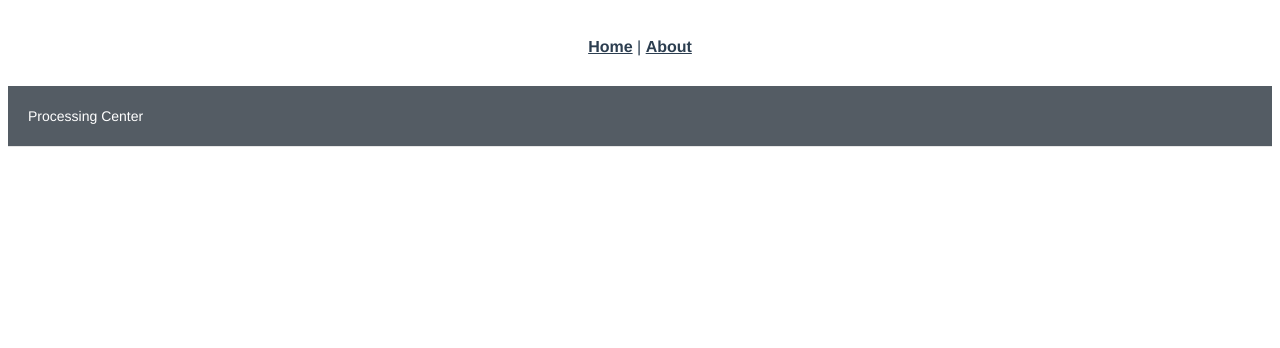
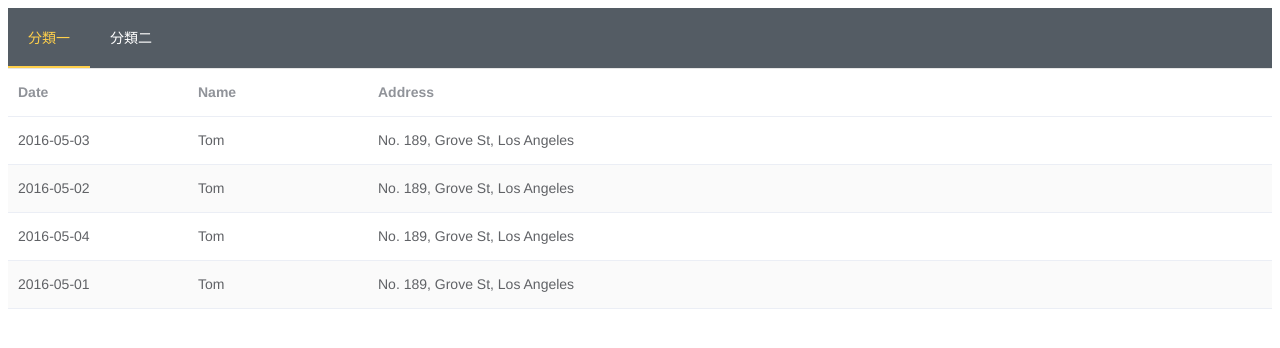
Before and after one commit to jimliu7434/mobileSimulator, a Vue app in the folder mobile/: page /#/list in a window 1280 px wide. Shown: the top 348 px of the page. Built offline with nearby package versions, Linux system fonts and the light colour scheme.

Commit message:
動態產生 Tab 完成

```diff
--- a/mobile/src/App.vue
+++ b/mobile/src/App.vue
@@ -1,18 +1,17 @@
 <template>
   <div id="app">
-    <div id="nav">
-      <router-link to="/">Home</router-link> |
-      <router-link to="/about">About</router-link>
-    </div>
     <el-menu
-            :default-active="activeIndex2"
+            :default-active="activeIndex"
             class="el-menu-demo"
             mode="horizontal"
             @select="handleSelect"
             background-color="#545c64"
             text-color="#fff"
             active-text-color="#ffd04b">
-      <el-menu-item index="1">Processing Center</el-menu-item>
+      <el-menu-item v-for="item in tabItems" :key="item.CategoryID" :index="item.Order" >
+        <!-- <router-link :to="item.Router">{{ item.Name }}</router-link> -->
+        {{ item.Name }}
+      </el-menu-item>
     </el-menu>
 
     <router-view/>
@@ -27,16 +26,33 @@
   text-align: center;
   color: #2c3e50;
 }
-#nav {
-  padding: 30px;
-}
+</style>
 
-#nav a {
-  font-weight: bold;
-  color: #2c3e50;
-}
-
-#nav a.router-link-exact-active {
-  color: #42b983;
-}
-</style>
+<script>
+export default {
+  data() {
+    return {
+      tabItems: this.$root.tabItems,
+      activeIndex: this.$root.activeIndex,
+      selectedTab: this.$root.tabItems[0]
+    };
+  },
+  methods: {
+    handleSelect(key) {
+      const idx = Number(key) - 1;
+      const d = this.tabItems[idx];
+      this.fetchPage(d.CategoryID, d);
+    },
+    fetchPage(cateID, item) {
+      //console.log(`ID: ${cateID} - router: ${item.Router} - cmd: ${item.Cmd}]`);
+      this.selectedTab = item;
+      this.$router.push(item.Router);
+    }
+  },
+  mounted() {
+    const idx = Number(this.activeIndex) - 1;
+    const d = this.tabItems[idx];
+    this.fetchPage(d.CategoryID, d);
+  }
+};
+</script>
--- a/mobile/src/main.js
+++ b/mobile/src/main.js
@@ -10,5 +10,24 @@ Vue.config.productionTip = false;
 
 new Vue({
   router,
+  data: {
+    tabItems: [
+      {
+        Order: "1",
+        CategoryID: "a",
+        Cmd: "listtype1",
+        Router: "/list",
+        Name: "分類一"
+      },
+      {
+        Order: "2",
+        CategoryID: "b",
+        Cmd: "listtype2",
+        Router: "/about",
+        Name: "分類二"
+      }
+    ],
+    activeIndex: "1"
+  },
   render: h => h(App)
 }).$mount("#app");
--- a/mobile/src/router.js
+++ b/mobile/src/router.js
@@ -2,6 +2,7 @@ import Vue from "vue";
 import Router from "vue-router";
 import Home from "./views/Home.vue";
 import About from "./views/About.vue";
+import List from "./views/List.vue";
 
 Vue.use(Router);
 
@@ -12,10 +13,7 @@ export default new Router({
       name: "home",
       component: Home
     },
-    {
-      path: "/about",
-      name: "about",
-      component: About
-    }
+    { path: "/about", component: About },
+    { path: "/list", component: List }
   ]
 });
--- /dev/null
+++ b/mobile/src/views/List.vue
@@ -0,0 +1,62 @@
+<template>
+  <el-table
+    :data="tableData"
+    stripe
+    style="width: 100%"
+    empty-text="No Data">
+    <el-table-column
+      prop="date"
+      label="Date"
+      width="180">
+    </el-table-column>
+    <el-table-column
+      prop="name"
+      label="Name"
+      width="180">
+    </el-table-column>
+    <el-table-column
+      prop="address"
+      label="Address">
+    </el-table-column>
+  </el-table>
+</template>
+
+<script>
+export default {
+  data() {
+    return {
+      tab: this.$parent.selectedTab,
+      tableData: []
+    };
+  },
+  mounted() {
+    if (this.tab) {
+      const that = this;
+      setTimeout(() => {
+        that.tableData = [
+          {
+            date: "2016-05-03",
+            name: "Tom",
+            address: "No. 189, Grove St, Los Angeles"
+          },
+          {
+            date: "2016-05-02",
+            name: "Tom",
+            address: "No. 189, Grove St, Los Angeles"
+          },
+          {
+            date: "2016-05-04",
+            name: "Tom",
+            address: "No. 189, Grove St, Los Angeles"
+          },
+          {
+            date: "2016-05-01",
+            name: "Tom",
+            address: "No. 189, Grove St, Los Angeles"
+          }
+        ];
+      }, 5000);
+    }
+  }
+};
+</script>
```
